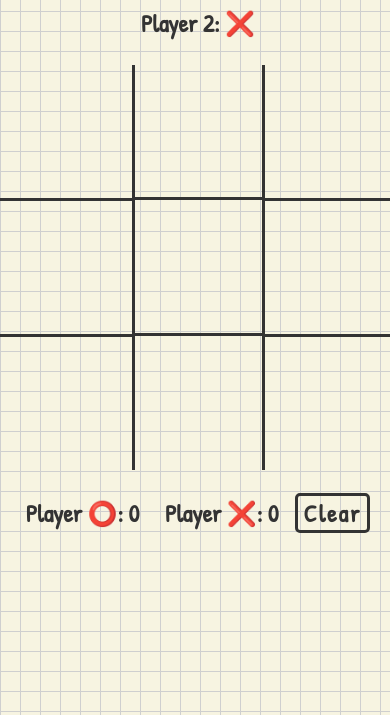
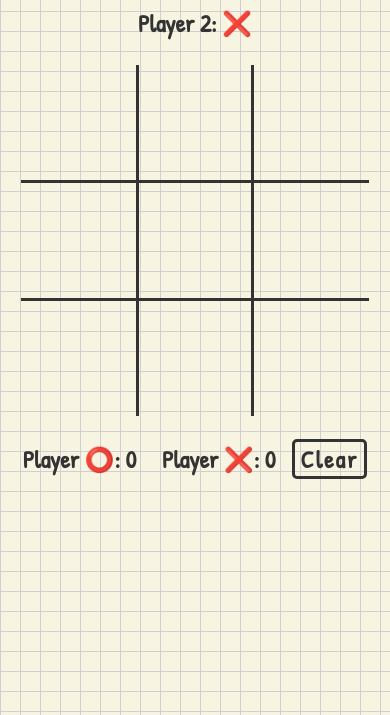
Before and after one commit to aitanabenrui/tic-tac-toe-v2, a plain HTML site: page index.html in a window 390 px wide. Both pictures are taken after a click on the button "Start". Shown: the part 129-844 px from the top of the page. Drawn offline with Linux system fonts and the light colour scheme.

Commit message:
style: phone

```diff
--- a/style.css
+++ b/style.css
@@ -331,4 +331,9 @@ h3{
     body{
         overflow-x: hidden; /* capacidad de desplazarse en la pantalla, hidden no deja desplazarte */
     }
+
+    #grid div{
+        aspect-ratio: 1/1;
+        min-width: 80px;
+    }
 }
```
